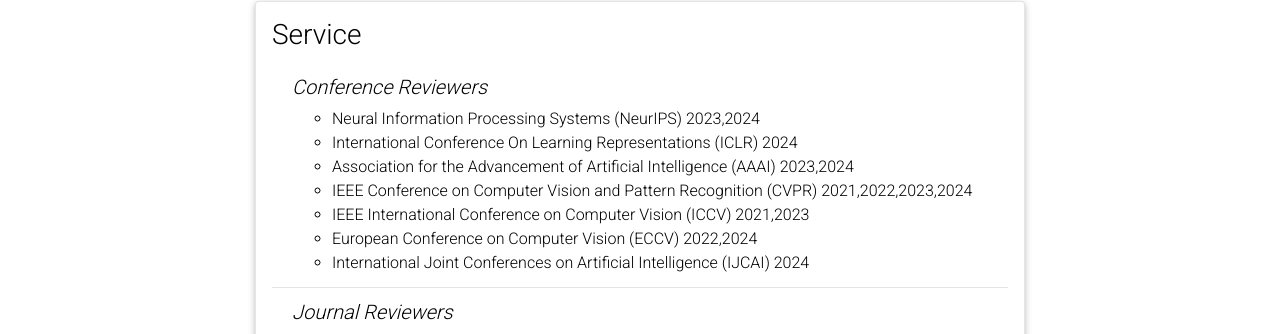
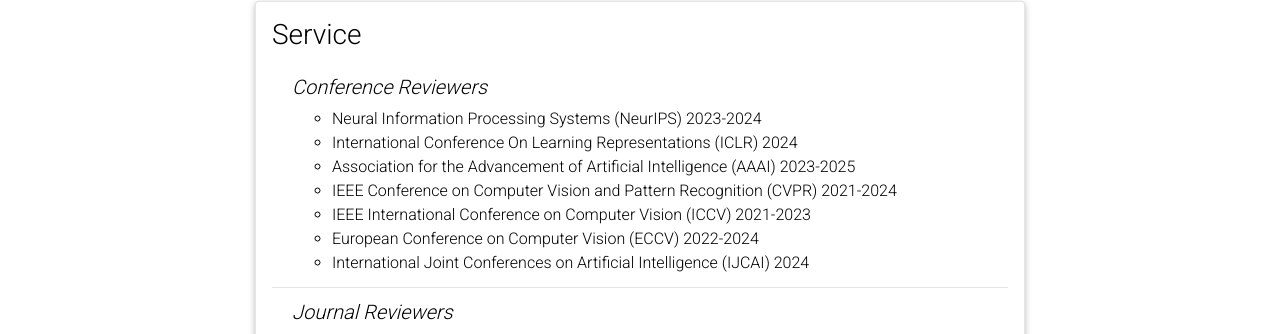
Before and after one commit to iCGY96/iCGY96.github.io, a Jekyll site: the page built from _pages/cv.md, in a window 1280 px wide and 900 px high, scrolled down 1164 px. Shown: the part 285-619 px from the top of the window. Built offline with Jekyll 4.4.1, drawn with Linux system fonts in a browser that asks for light colours; comment, search, counter and statistics services are not loaded; a style sheet for code colours, icons or effects is not loaded.

Commit message:
Update cv.yml

```diff
--- a/_data/cv.yml
+++ b/_data/cv.yml
@@ -103,12 +103,12 @@
   contents:
     - title: Conference Reviewers
       items:
-        - Neural Information Processing Systems (NeurIPS) 2023,2024
+        - Neural Information Processing Systems (NeurIPS) 2023-2024
         - International Conference On Learning Representations (ICLR) 2024
-        - Association for the Advancement of Artificial Intelligence (AAAI) 2023,2024
-        - IEEE Conference on Computer Vision and Pattern Recognition (CVPR) 2021,2022,2023,2024
-        - IEEE International Conference on Computer Vision (ICCV) 2021,2023
-        - European Conference on Computer Vision (ECCV) 2022,2024
+        - Association for the Advancement of Artificial Intelligence (AAAI) 2023-2025
+        - IEEE Conference on Computer Vision and Pattern Recognition (CVPR) 2021-2024
+        - IEEE International Conference on Computer Vision (ICCV) 2021-2023
+        - European Conference on Computer Vision (ECCV) 2022-2024
         - International Joint Conferences on Artificial Intelligence (IJCAI) 2024
     - title: Journal Reviewers
       items:
```
